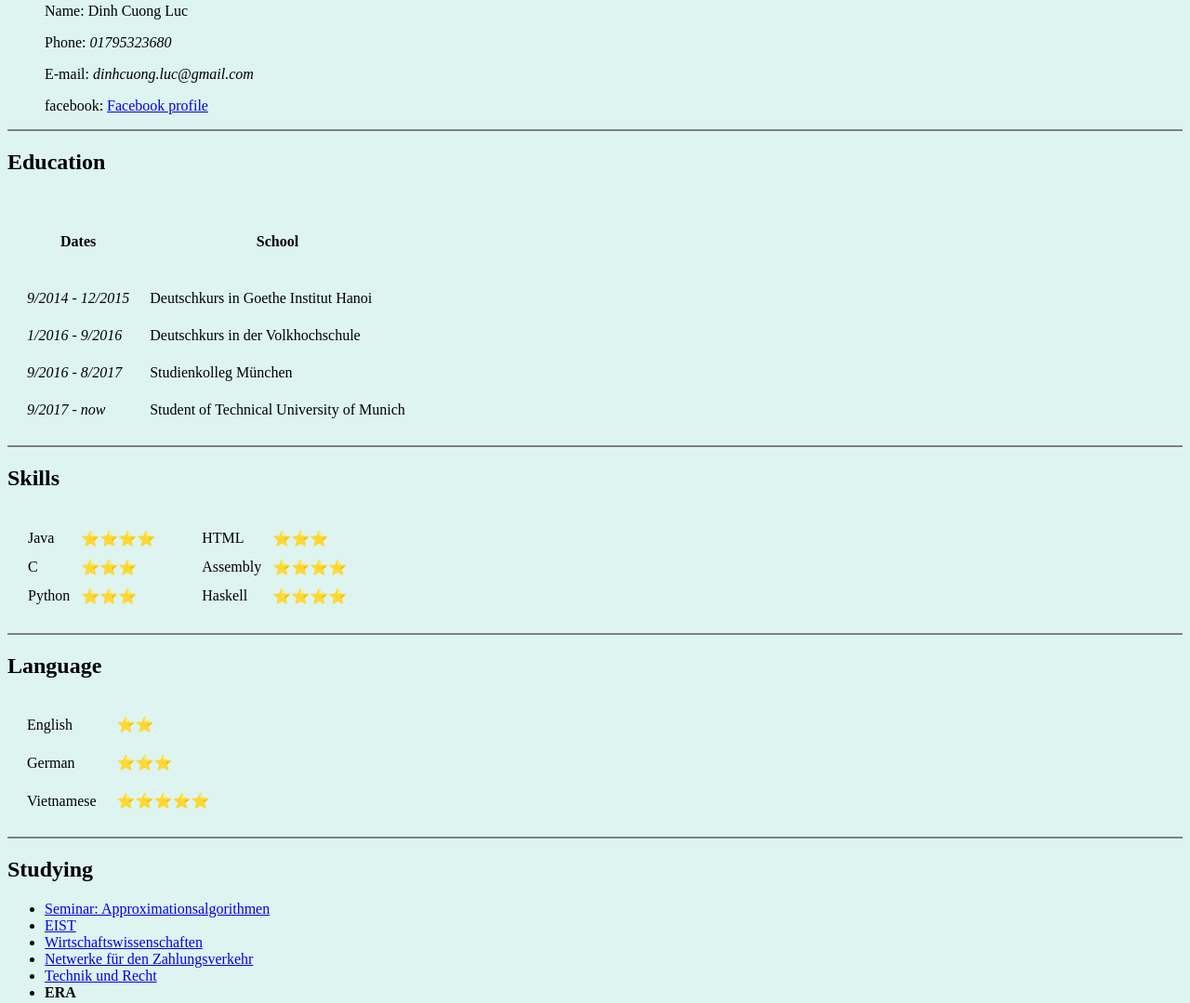
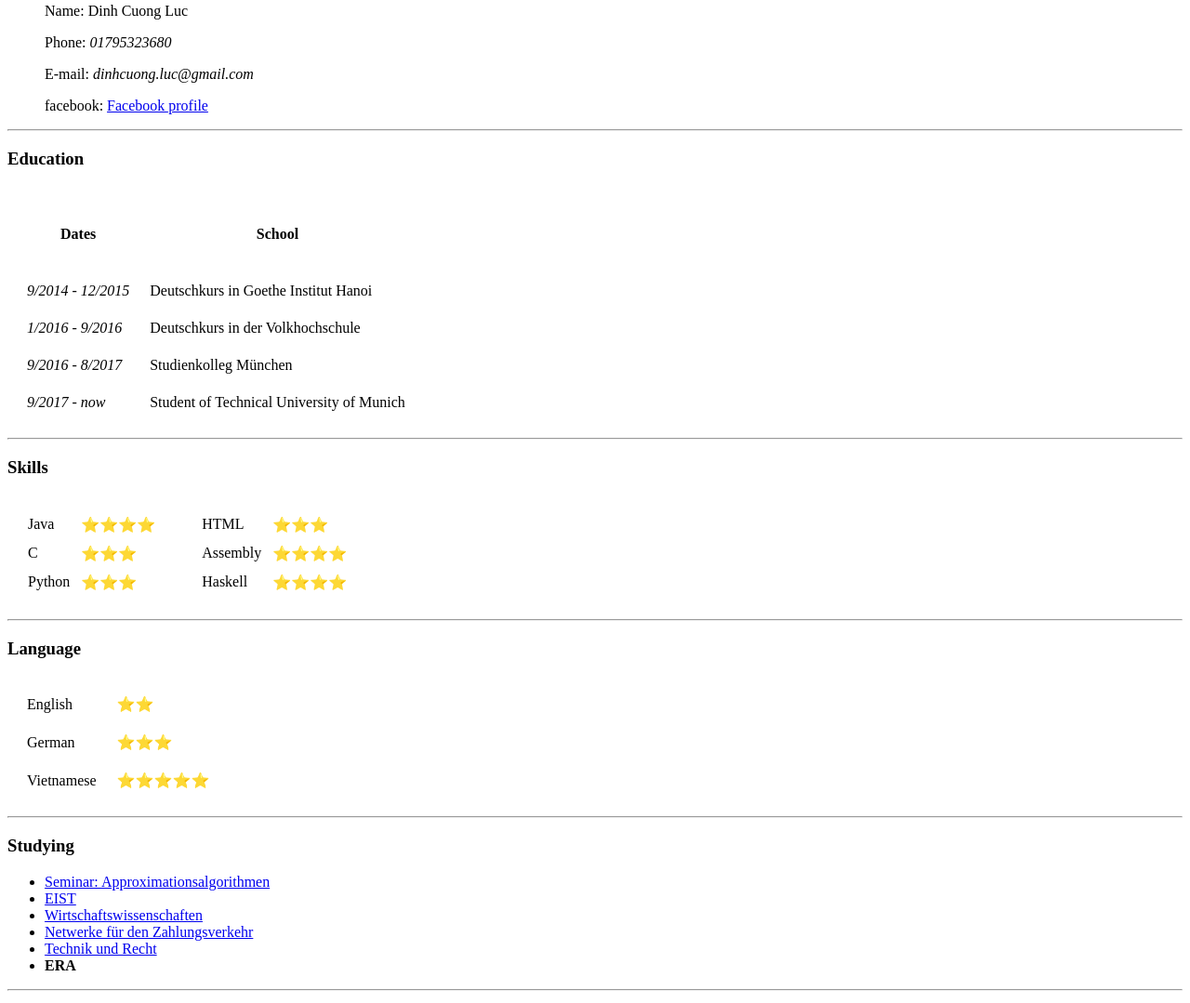
Before and after one commit to LucCuong/cv, a plain HTML site: page index.html in a window 1280 px wide. Shown: the part 655-1734 px from the top of the page at 93% size. Drawn offline with Linux system fonts and the light colour scheme.

Commit message:
add css file
change background of all html files

```diff
--- a/index.html
+++ b/index.html
@@ -3,22 +3,10 @@
   <head>
     <meta charset="utf-8">
     <title>Luc's Personal Site</title>
-
-    <style>
-
-      body{
-        background-color: #def4f0;
-
-      }
-      hr {
-        background-color: grey;
-        border-style: none;
-        height: 2px;
-      }
-
-    </style>
+    <link rel="stylesheet" href="../css/styles.css">
 
   </head>
+
   <body>
     <table cellpadding = "20">
       <tr>
@@ -39,7 +27,7 @@
       <hr>
 
       <!-- add education runtime -->
-      <h2>Education</h2>
+      <h3>Education</h3>
       <table cellspacing ="20">
         <thead>
           <tr>
@@ -68,7 +56,7 @@
       </table>
       <hr>
 
-      <h2>Skills</h2>
+      <h3>Skills</h3>
       <table cellspacing = "10" >
         <tbody>
 
@@ -125,7 +113,7 @@
 
       <hr>
       <!-- add langueages -->
-      <h2>Language</h2>
+      <h3>Language</h3>
       <table cellspacing = "20">
         <tbody>
           <tr>
@@ -145,7 +133,7 @@
       </table>
 
       <hr>
-      <h2>Studying</h2>
+      <h3>Studying</h3>
       <ul>
         <li> <a href="Seminar.html">Seminar: Approximationsalgorithmen</a> </li>
         <li> <a href="EIST.html">EIST</a> </li>
```
Also changed, not shown: Anwendungsfach.html (+2 -1 lines), Contact-me.html (+2 -1 lines), EIST.html (+1 -0 lines), Seminar.html (+2 -1 lines), hobbies.html (+5 -4 lines).
